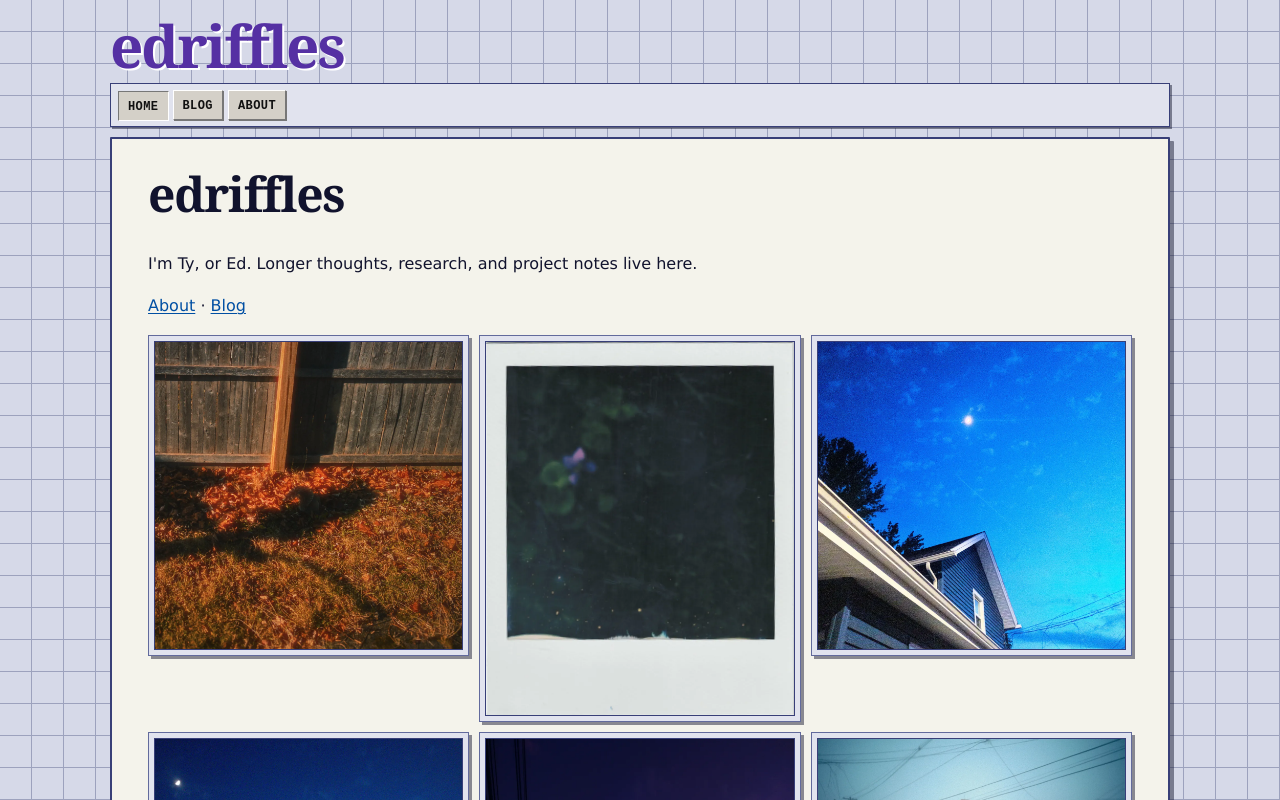
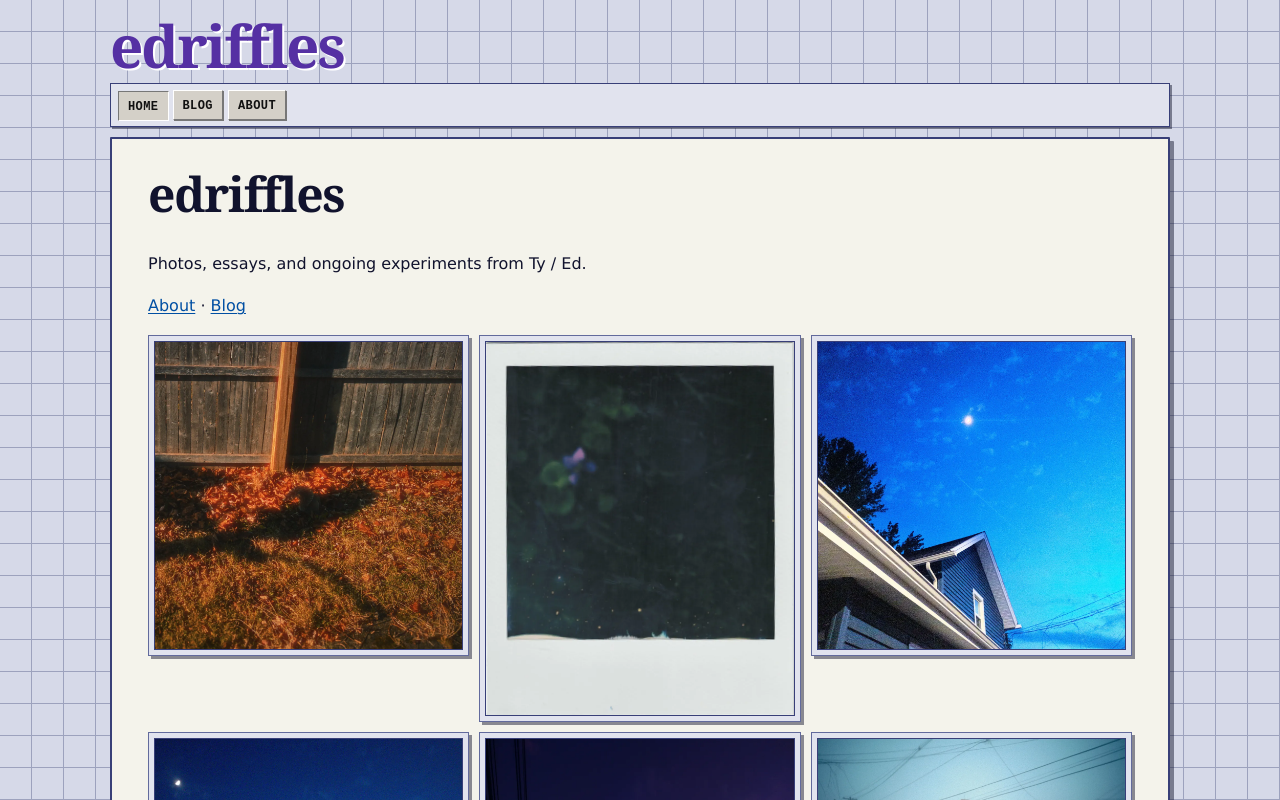
Before and after one commit to Shikibashi/edriffles-blog, an Astro site: page / in a window 1280 px wide. Shown: the top 800 px of the page. Built offline with nearby package versions, Linux system fonts and the light colour scheme; Astro itself is replaced by a stand-in of ours.

Commit message:
Avoid duplicated homepage introduction

```diff
--- a/src/pages/index.astro
+++ b/src/pages/index.astro
@@ -15,7 +15,7 @@ import { SITE_DESCRIPTION, SITE_TITLE } from '../consts';
 		<Header />
 		<main>
 			<h1>edriffles</h1>
-			<p>I'm Ty, or Ed. Longer thoughts, research, and project notes live here.</p>
+			<p>Photos, essays, and ongoing experiments from Ty / Ed.</p>
 			<p><a href="/about">About</a> &middot; <a href="/blog">Blog</a></p>
 			<PhotoGallery />
 		</main>
```
